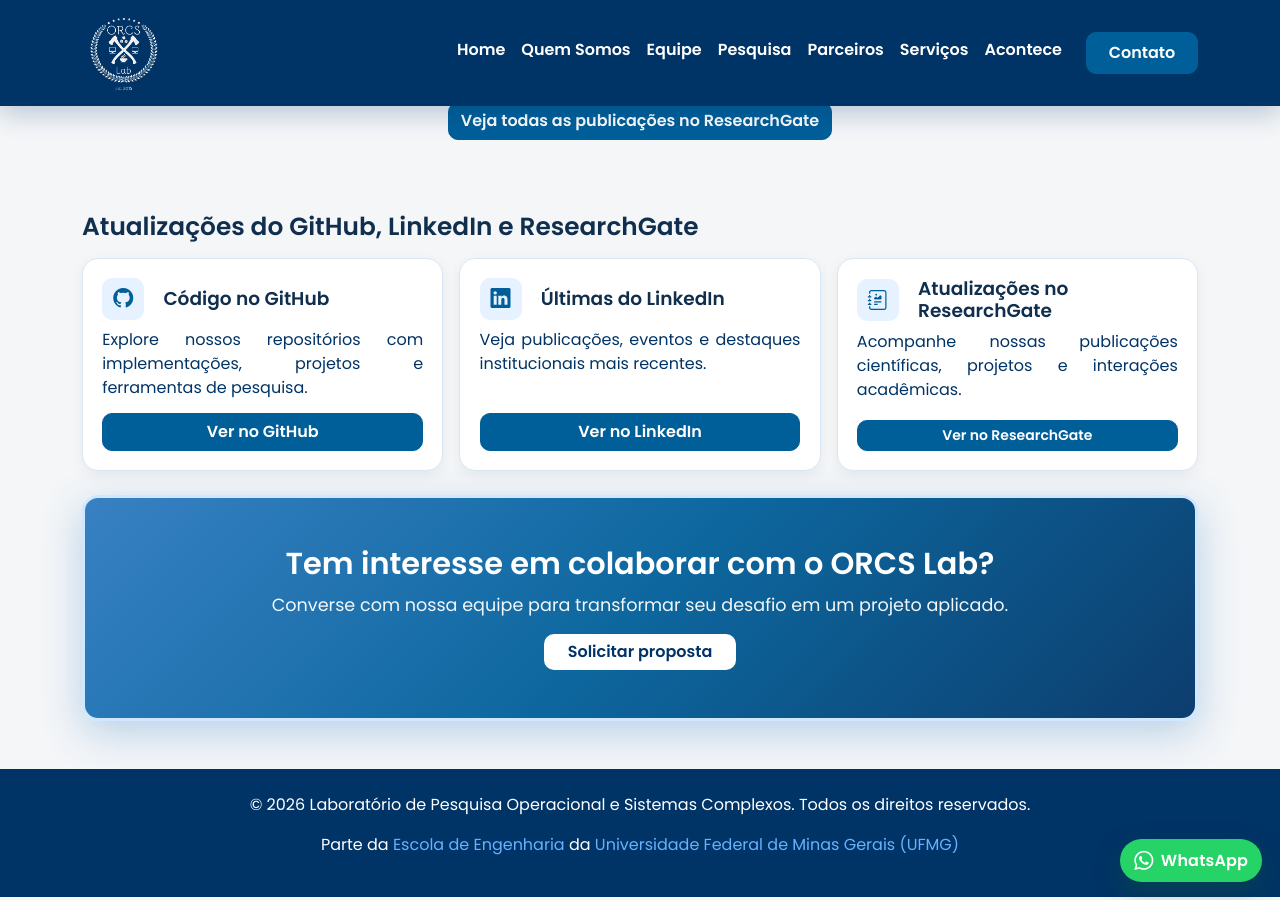
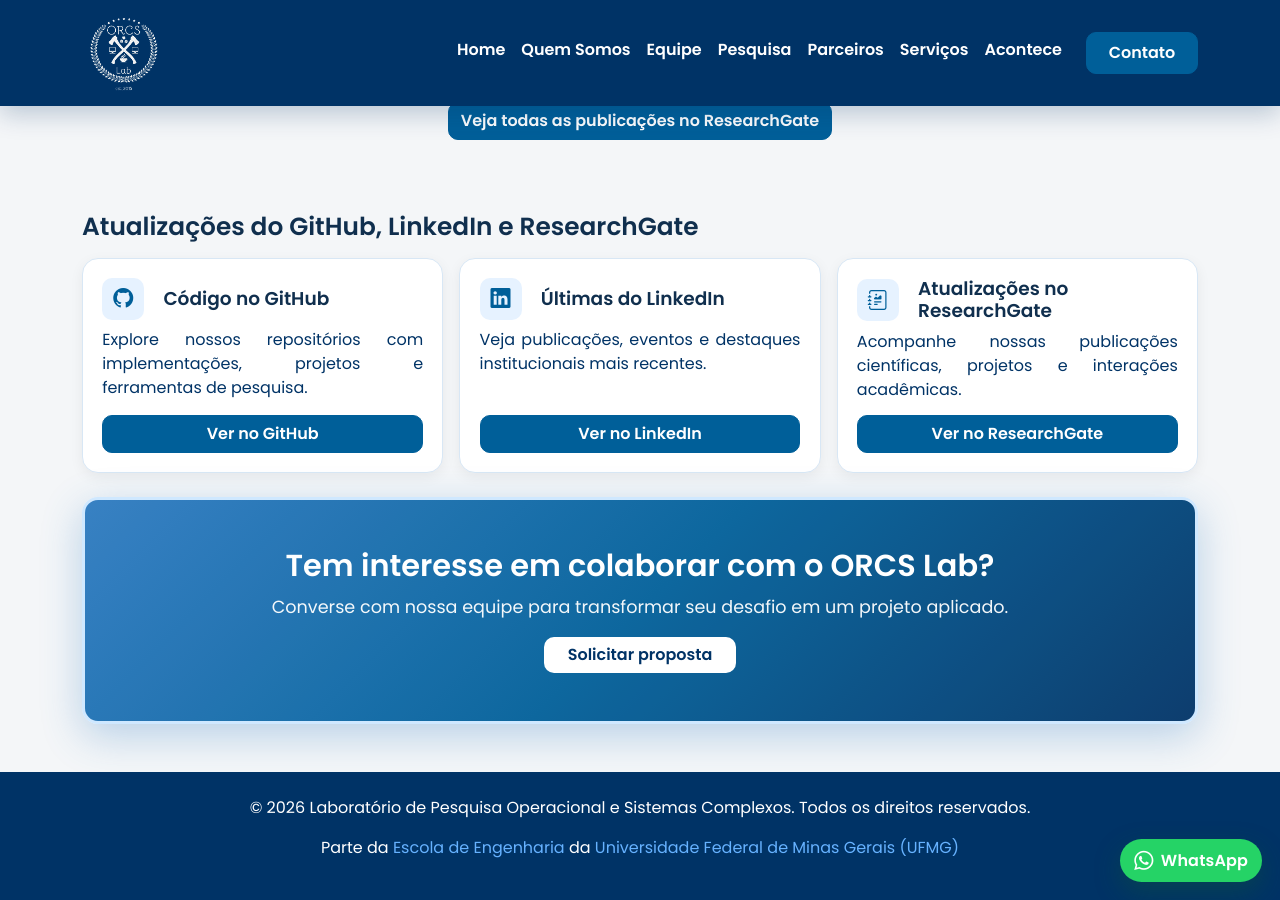
Before and after one commit to Stephanie7l/Site-ORCS-LAB, a Jekyll site: the page built from pages/acontece.html, in a window 1280 px wide and 900 px high, scrolled down 1920 px. Built offline with Jekyll 4.4.1, drawn with Linux system fonts in a browser that asks for light colours; nearby versions of some CDN libraries.

Commit message:
Update ResearchGate link button class
Changed button class to use 'mt-auto' for better spacing.

```diff
--- a/pages/acontece.html
+++ b/pages/acontece.html
@@ -239,7 +239,7 @@ permalink: /acontece/
             <h3>Atualizações no ResearchGate</h3>
           </div>
           <p class="flex-grow-1">Acompanhe nossas publicações científicas, projetos e interações acadêmicas.</p>
-          <a href="{{ site.researchgate_url }}" target="_blank" rel="noopener noreferrer" class="btn btn-primary btn-sm px-3">Ver no ResearchGate</a>
+          <a href="{{ site.researchgate_url }}" target="_blank" rel="noopener noreferrer" class="btn btn-primary mt-auto">Ver no ResearchGate</a>
         </article>
       </div>
     </div>
```
